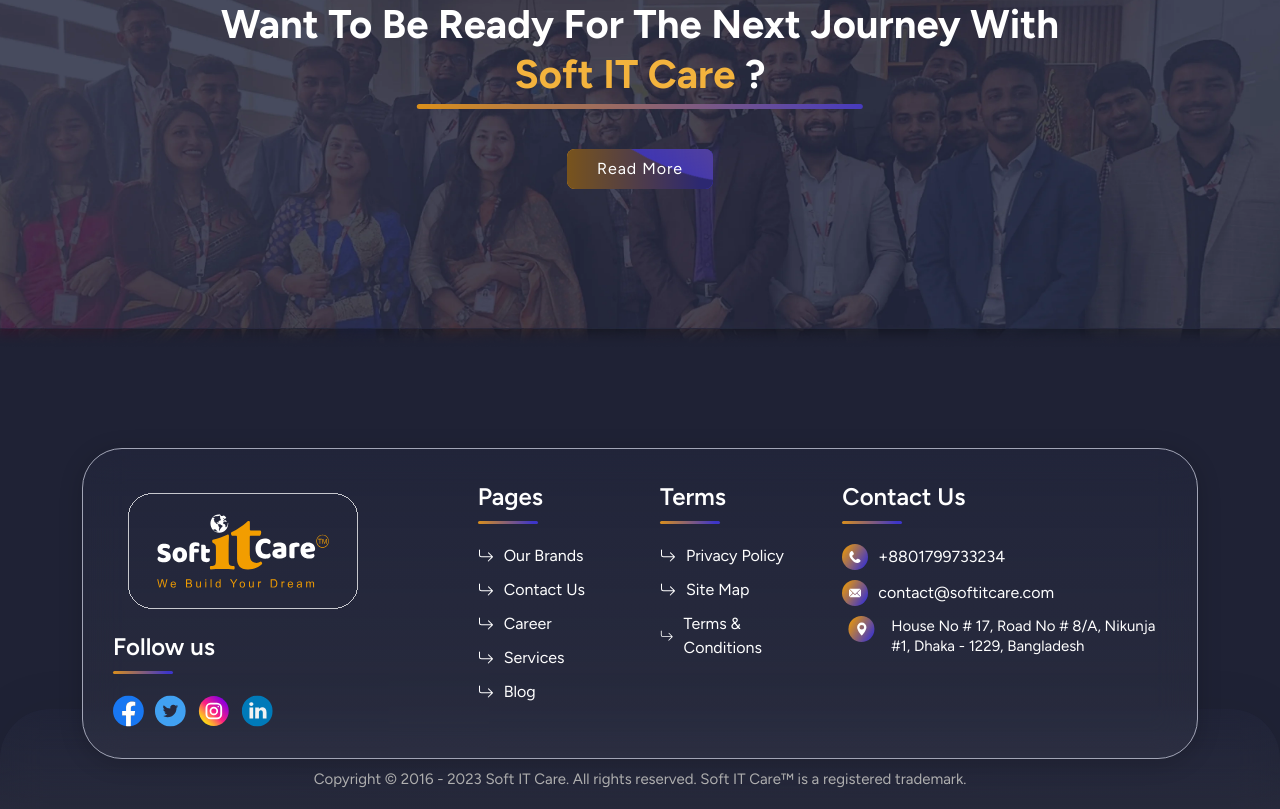
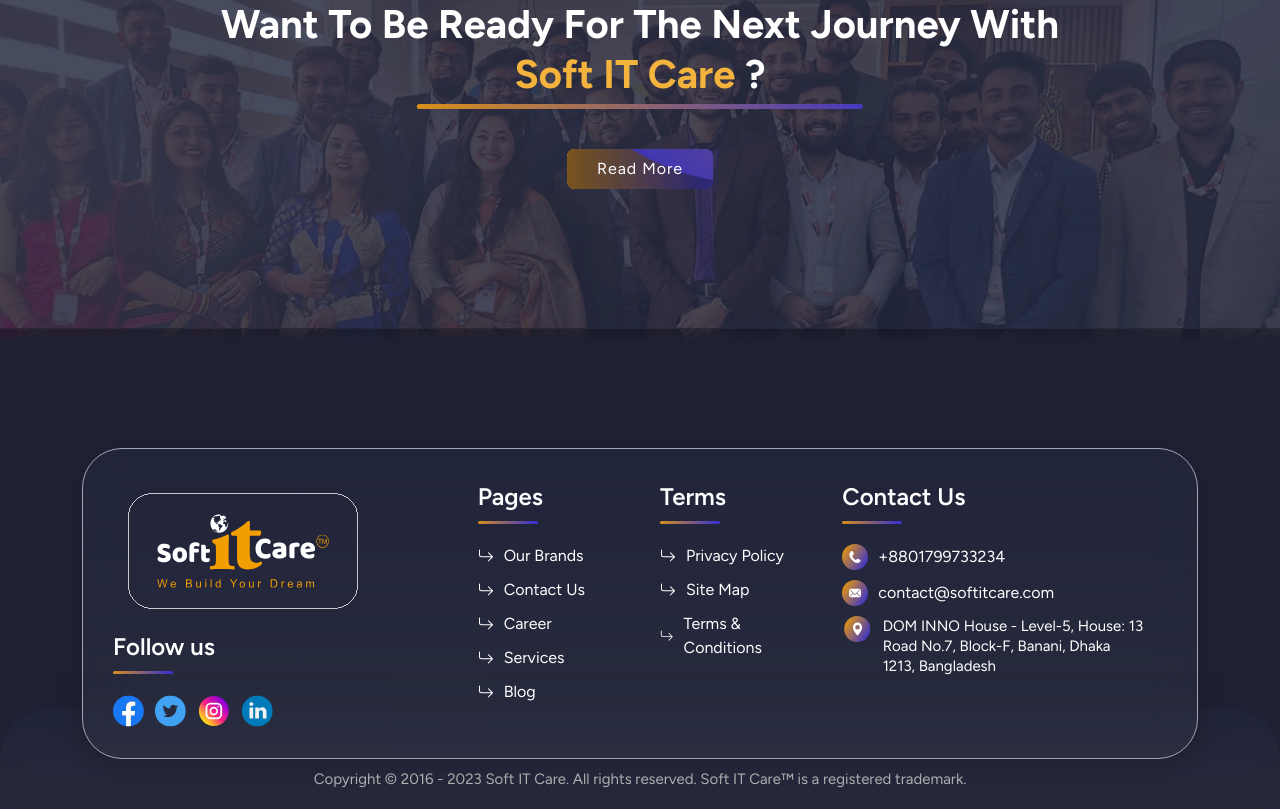
Before and after one commit to Soft-IT-Care-Ltd/Soft-IT-Care-frontend, a Next.js app: page / in a window 1280 px wide. Shown: the part 6137-6946 px from the top of the page. Built offline with nearby package versions, Linux system fonts and the light colour scheme.

Commit message:
Office Location Change

```diff
--- a/src/components/common/Footer.js
+++ b/src/components/common/Footer.js
@@ -107,8 +107,7 @@
                       </li>
                       <li>
                         <p>
-                          <Location /> House No # 17, Road No # 8/A, Nikunja #1,
-                          Dhaka - 1229, Bangladesh
+                          <Location /> DOM INNO House - Level-5, House: 13 Road No.7, Block-F, Banani, Dhaka 1213, Bangladesh
                         </p>
                       </li>
                     </ul>
```
